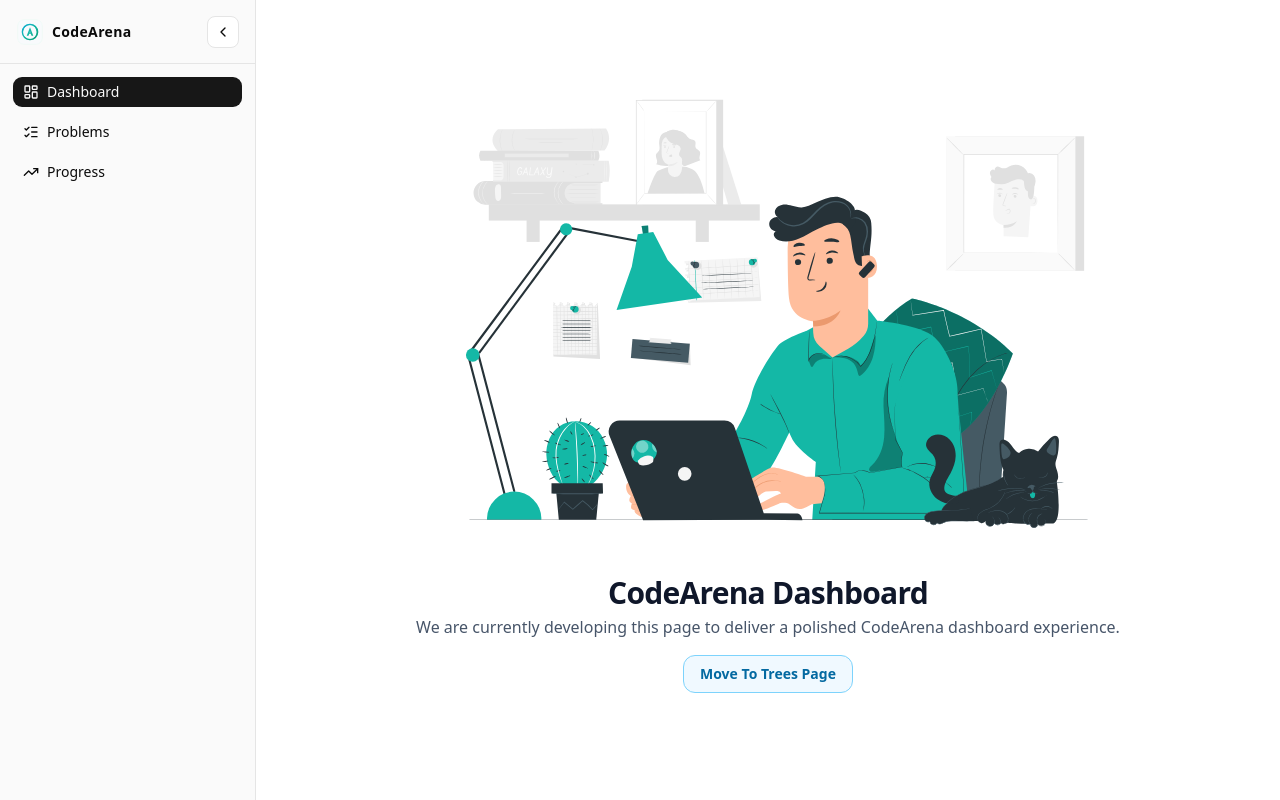
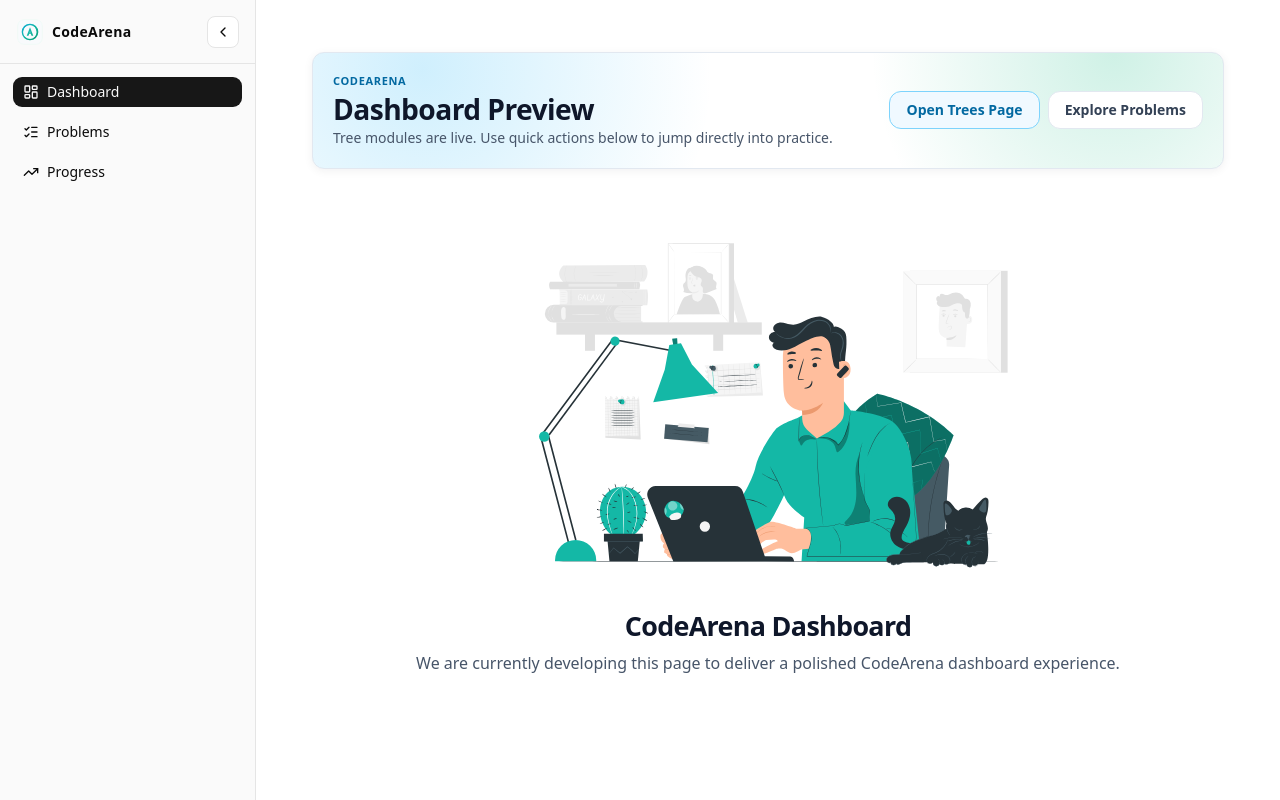
Before and after one commit to naveencreation/LeetCode-Learner, a Next.js app in the folder frontend/: page /dashboard in a window 1280 px wide. Built offline with nearby package versions, Linux system fonts and the light colour scheme.

Commit message:
Added Banner

```diff
--- a/frontend/src/app/(app)/dashboard/page.tsx
+++ b/frontend/src/app/(app)/dashboard/page.tsx
@@ -2,25 +2,49 @@
 
 export default function DashboardPage() {
   return (
-    <section className="flex min-h-[calc(100dvh-7.5rem)] items-center justify-center px-4 py-6 sm:px-6">
-      <div className="w-full max-w-[980px] text-center">
-        <img
-          src="/telecommuting.svg"
-          alt="Under development illustration"
-          className="mx-auto h-auto w-full max-w-[760px] object-contain"
-        />
-        <div className="mt-3 space-y-1">
-          <h1 className="text-3xl font-extrabold tracking-tight text-slate-900">CodeArena Dashboard</h1>
-          <p className="text-base font-medium text-slate-600">
-            We are currently developing this page to deliver a polished CodeArena dashboard experience.
-          </p>
-          <div className="pt-3">
+    <section className="grid h-[calc(100dvh-7rem)] min-h-0 grid-rows-[auto_minmax(0,1fr)] gap-4 overflow-hidden px-4 py-4 sm:px-6 sm:py-5">
+      <header className="traversal-panel relative overflow-hidden border-slate-200 p-4 sm:p-5">
+        <div className="pointer-events-none absolute inset-0 bg-[radial-gradient(circle_at_12%_15%,rgba(56,189,248,0.24),transparent_36%),radial-gradient(circle_at_88%_0%,rgba(16,185,129,0.2),transparent_30%)]" />
+        <div className="relative flex flex-wrap items-center justify-between gap-3">
+          <div>
+            <p className="text-[11px] font-bold uppercase tracking-[0.06em] text-sky-700">CodeArena</p>
+            <h1 className="mt-1 text-[clamp(24px,2.2vw,34px)] font-extrabold leading-[1.08] tracking-[-0.02em] text-slate-900">
+              Dashboard Preview
+            </h1>
+            <p className="mt-1 text-sm font-medium text-slate-600">
+              Tree modules are live. Use quick actions below to jump directly into practice.
+            </p>
+          </div>
+
+          <div className="flex flex-wrap items-center gap-2">
             <Link
               href="/problems/topics/trees#problem-list"
               className="inline-flex items-center rounded-xl border border-sky-300 bg-sky-50 px-4 py-2 text-sm font-semibold text-sky-700 transition hover:bg-sky-100"
             >
-              Move To Trees Page
+              Open Trees Page
             </Link>
+            <Link
+              href="/problems"
+              className="inline-flex items-center rounded-xl border border-slate-200 bg-white px-4 py-2 text-sm font-semibold text-slate-700 transition hover:bg-slate-50"
+            >
+              Explore Problems
+            </Link>
+          </div>
+        </div>
+      </header>
+
+      <div className="flex min-h-0 items-center justify-center overflow-hidden">
+        <div className="flex h-full w-full max-w-[980px] flex-col items-center justify-center gap-3 text-center">
+          <img
+            src="/telecommuting.svg"
+            alt="Under development illustration"
+            className="mx-auto h-auto max-h-[44dvh] w-full max-w-[760px] object-contain md:max-h-[48dvh]"
+          />
+          <div className="shrink-0 space-y-1">
+            <h2 className="text-[clamp(26px,2.1vw,34px)] font-extrabold tracking-tight text-slate-900">CodeArena Dashboard</h2>
+            <p className="text-sm font-medium text-slate-600 sm:text-base">
+              We are currently developing this page to deliver a polished CodeArena dashboard experience.
+            </p>
           </div>
         </div>
       </div>
```
